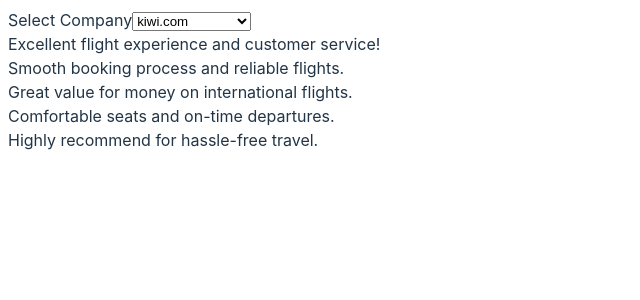
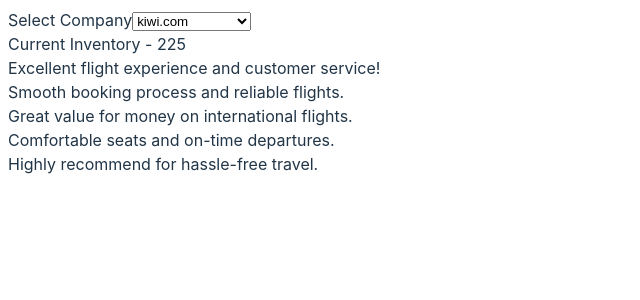
Before and after one commit to BinayT/A-Travel-EC, a React (Vite) app: page / in a window 1280 px wide. Shown: the top 300 px of the page, without its empty margins (0-640 px from the left). Built offline with nearby package versions, Linux system fonts and the light colour scheme.

Commit message:
Basic version of inventory status made

```diff
--- a/src/App.tsx
+++ b/src/App.tsx
@@ -3,6 +3,7 @@ import './App.css'
 import ProductSelector from './components/CompanySelector';
 import { mockProducts } from './data/sampleData';
 import LatestComments from './components/LatestComments';
+import InventoryStatus from './components/Inventory';
 
 
 function App() {
@@ -12,6 +13,7 @@ function App() {
   return (
     <div className='main-container'>
       <ProductSelector selectedCompany={selectedCompany} setSelectedCompany={setSelectedCompany} />
+      <InventoryStatus currentInventory={currentCompanyData!.currentInventory} />
       <LatestComments comments={currentCompanyData!.latestComments} />
     </div>
   )
--- /dev/null
+++ b/src/components/Inventory/index.tsx
@@ -0,0 +1,16 @@
+import React from 'react';
+
+interface InventoryProps {
+  currentInventory: number;
+}
+
+const InventoryStatus: React.FC<InventoryProps> = ({ currentInventory }) => {
+  return (
+    <div>
+      <span>Current Inventory - </span>
+      <span>{currentInventory}</span>
+    </div>
+  );
+};
+
+export default InventoryStatus;
```
